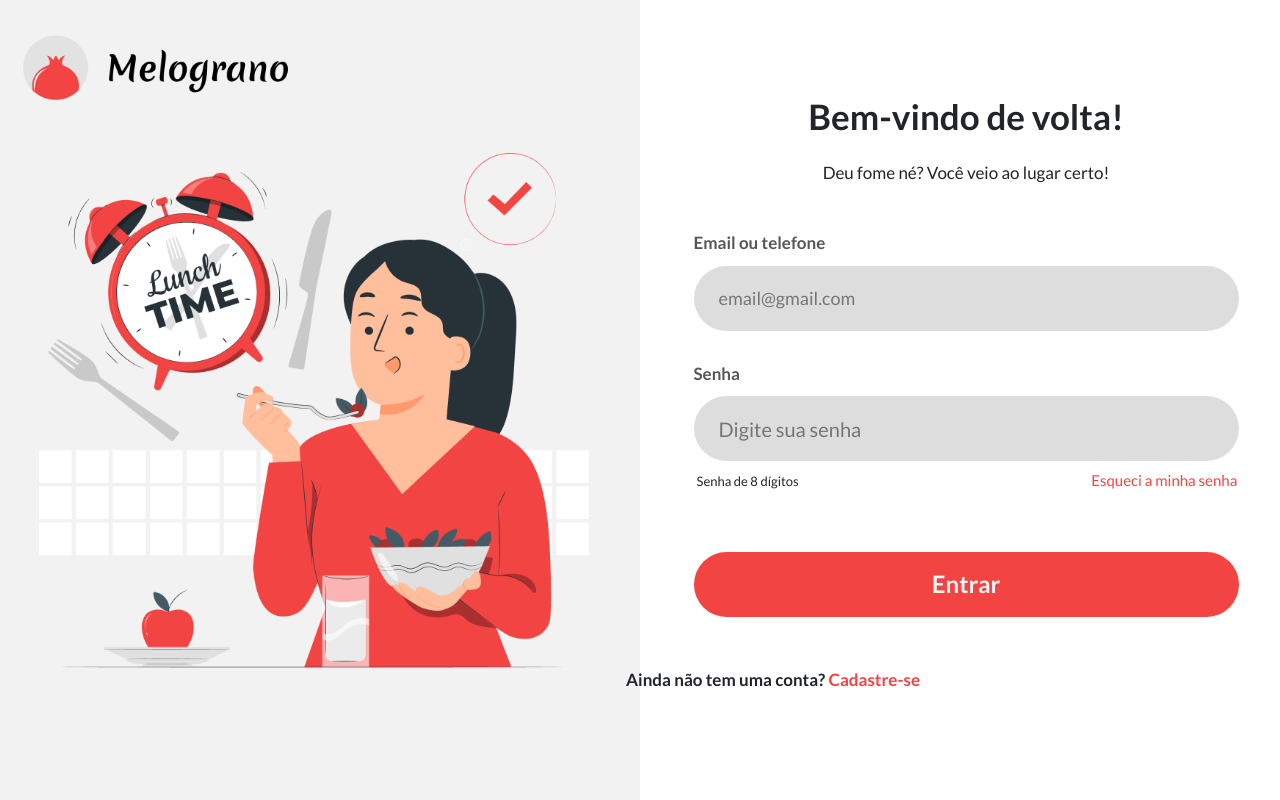
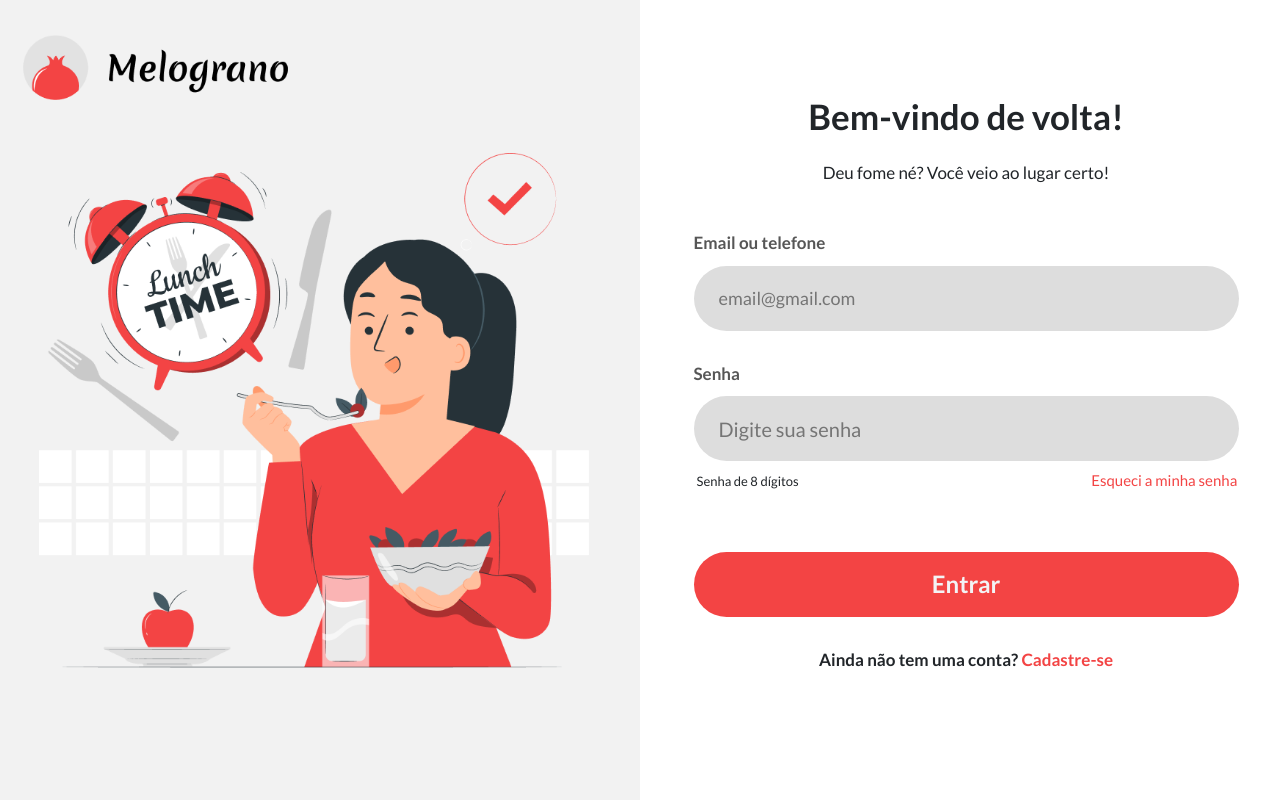
Before and after one commit to rodrigo-barboza/melograno, a Django app: page /login in a window 1280 px wide. Run offline with Django 3.2, Linux system fonts and the light colour scheme; tables that the repository leaves empty hold one stand-in row (values such as "Sample post"); some libraries are stand-ins or nearby versions.

Commit message:
fix: corrige os css

```diff
--- a/melograno/static/melograno/css/login.css
+++ b/melograno/static/melograno/css/login.css
@@ -116,9 +116,7 @@ input[type="password"]{
 }
 
 .final-message{
-    width: 100vh;
-    margin-top: 50px;
-    margin-left: 120px;
+    margin-top: 30px;
 }
 
 .msg-cadastre,.msg-cadastre2{
```
Also changed, not shown: melograno/static/melograno/css/header.css (+4 -3 lines), melograno/static/melograno/css/signup.css (+8 -2 lines).
